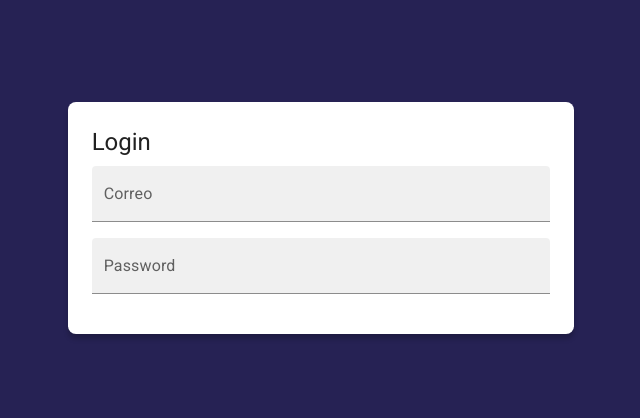
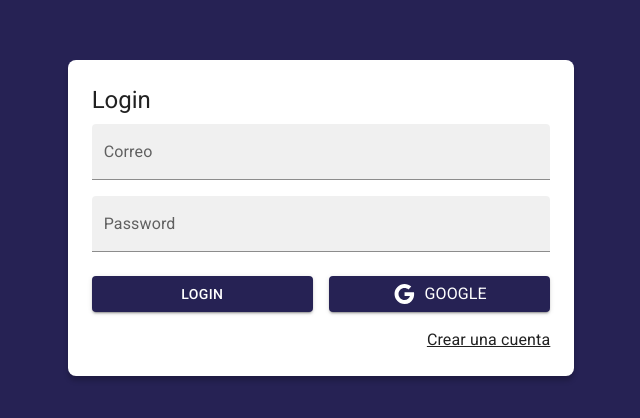
Before and after one commit to AlexisFlores17/Journal-app, a React (Vite) app: page /auth/login in a window 1280 px wide. Shown: the part 182-600 px from the top of the page, without its empty margins (319-959 px from the left). Built offline with nearby package versions, Linux system fonts and the light colour scheme.

Commit message:
feat: :lipstick: LoginPage
Styles on LoginPage with Material UI

```diff
--- a/src/auth/pages/LoginPage.tsx
+++ b/src/auth/pages/LoginPage.tsx
@@ -1,4 +1,6 @@
-import { Grid2, TextField, Typography } from "@mui/material";
+import { Google } from "@mui/icons-material";
+import { Button, Grid2, Link, TextField, Typography } from "@mui/material";
+import {Link as RouterLink} from "react-router";
 
 export const LoginPage = () => {
   return (
@@ -21,7 +23,7 @@ export const LoginPage = () => {
 
         <form action="">
           <Grid2 container>
-            <Grid2 size={{xs:12}} sx={{ mb: 2 }}>
+            <Grid2 size={{ xs: 12 }} sx={{ mb: 2 }}>
               <TextField
                 variant="filled"
                 label="Correo"
@@ -30,7 +32,7 @@ export const LoginPage = () => {
                 fullWidth
               />
             </Grid2>
-            <Grid2 size={{xs:12}} sx={{ mb: 2 }}>
+            <Grid2 size={{ xs: 12 }} sx={{ mb: 2 }}>
               <TextField
                 variant="filled"
                 label="Password"
@@ -40,7 +42,24 @@ export const LoginPage = () => {
               />
             </Grid2>
 
-
+            <Grid2 container spacing={2} sx={{ mb: 2, mt:1 }} size={12}>
+              <Grid2 size={{ xs: 12, md: 6 }}>
+                <Button variant="contained" fullWidth>
+                  Login
+                </Button>
+              </Grid2>
+              <Grid2 size={{ xs: 12, md: 6 }}>
+                <Button variant="contained" fullWidth>
+                  <Google />
+                  <Typography sx={{ ml: 1 }}>Google</Typography>
+                </Button>
+              </Grid2>
+            </Grid2>
+            <Grid2 container direction="row" justifyContent="end" size={12}>
+              <Link color="inherit" to="/auth/register" component={RouterLink}>
+                Crear una cuenta
+              </Link>
+            </Grid2>
           </Grid2>
         </form>
       </Grid2>
```
